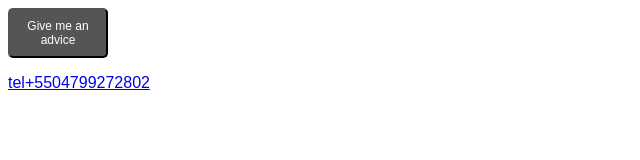
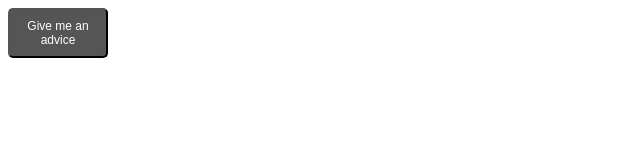
Before and after one commit to rafaelmatsumoto/great-advisor, a plain HTML site: page index.html in a window 1280 px wide. Shown: the whole page, without its empty margins (0-640 px from the left). Drawn offline with Linux system fonts and the light colour scheme.

Commit message:
Update index.html

```diff
--- a/index.html
+++ b/index.html
@@ -29,8 +29,6 @@
     <button type="button" class="btn" name="button" id="search"> Give me an advice </button>
     <p id="quote"></p>
 
-    <p><a href="tel:047999045076">tel+5504799272802</a></p>
-
   <script type="text/javascript">
 
     document.getElementById('search').addEventListener("click", async () => {
```
